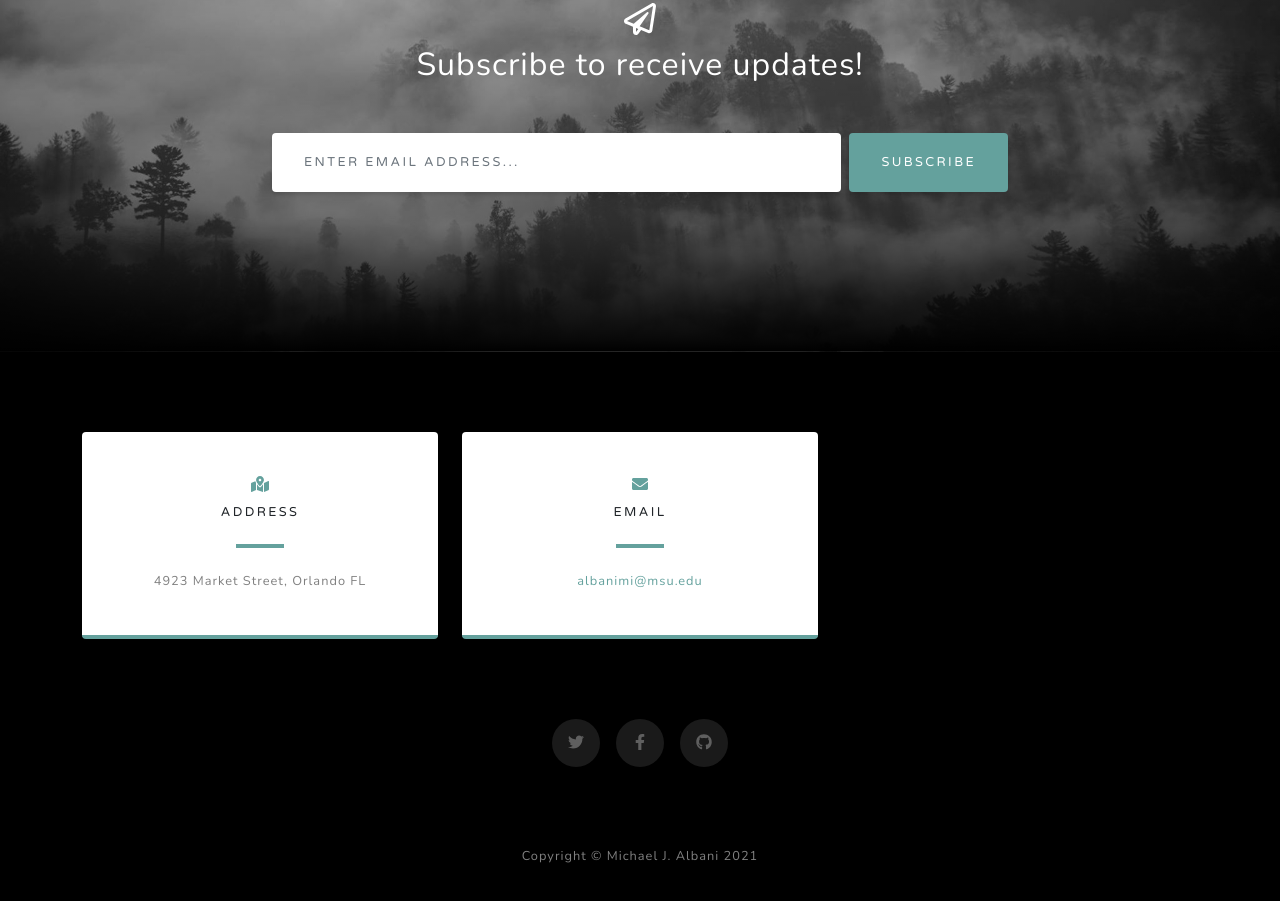
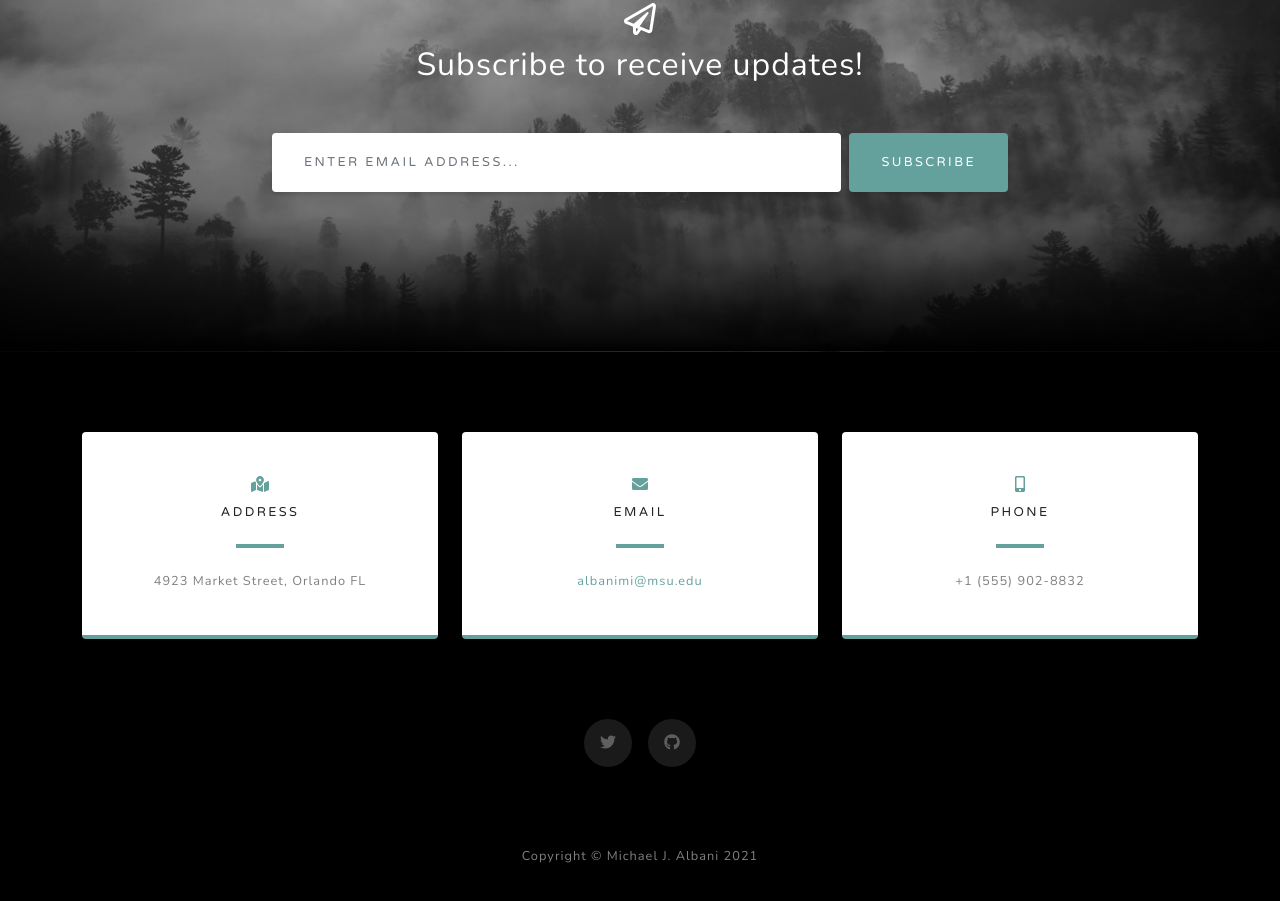
Before and after one commit to MJJAlbani/six-degrees-of-great-lakes-treaties, a website: page index.html in a window 1280 px wide. Shown: the part 3115-4016 px from the top of the page. Drawn offline with nearby package versions, Linux system fonts and the light colour scheme.

Commit message:
Update index.html

```diff
--- a/index.html
+++ b/index.html
@@ -138,10 +138,19 @@
                             </div>
                         </div>
                     </div>
+                    <div class="col-md-4 mb-3 mb-md-0">
+                        <div class="card py-4 h-100">
+                            <div class="card-body text-center">
+                                <i class="fas fa-mobile-alt text-primary mb-2"></i>
+                                <h4 class="text-uppercase m-0">Phone</h4>
+                                <hr class="my-4" />
+                                <div class="small text-black-50">+1 (555) 902-8832</div>
+                            </div>
+                        </div>
+                    </div>
                 </div>
                 <div class="social d-flex justify-content-center">
                     <a class="mx-2" href="#!"><i class="fab fa-twitter"></i></a>
-                    <a class="mx-2" href="#!"><i class="fab fa-facebook-f"></i></a>
                     <a class="mx-2" href="#!"><i class="fab fa-github"></i></a>
                 </div>
             </div>
```
